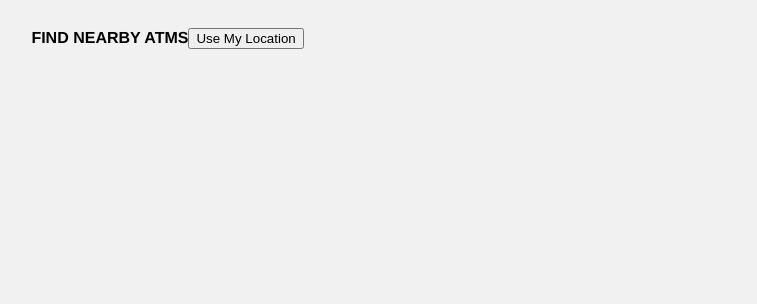
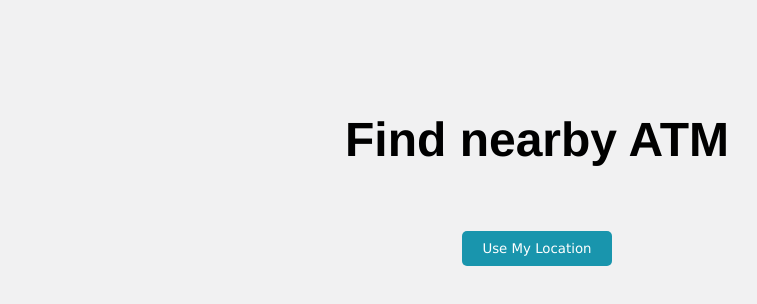
Before and after one commit to jevtovic-nemanja/ATMs-Nearby, a website built with webpack: page src/index.html in a window 1280 px wide. Both pictures are taken after a click on the button "Use My Location". Shown: the whole page, without its empty margins (103-860 px from the left). Built offline with nearby package versions, Linux system fonts and the light colour scheme; no server answers.

Commit message:
style user interface

```diff
--- a/src/modules/mainPage/userInterface/userInterface.js
+++ b/src/modules/mainPage/userInterface/userInterface.js
@@ -5,13 +5,14 @@ import "./userInterface.css";
 
 export const displayInterface = () => {
     const app = document.querySelector(".app");
-    const userInterface = document.createElement("div");
+    const uiContainer = document.createElement("div");
     const message = document.createElement("h4");
     const findButton = document.createElement("button");
     const interfaceErrorContainer = document.createElement("div");
     const listContainer = document.createElement("div");
 
-    message.textContent = "FIND NEARBY ATMS";
+    uiContainer.classList.add("ui-container");
+    message.textContent = "Find nearby ATM";
     message.classList.add("title");
     findButton.textContent = "Use My Location";
     findButton.classList.add("btn-find");
@@ -19,7 +20,13 @@ export const displayInterface = () => {
     listContainer.classList.add("list-container");
 
     findButton.addEventListener("click", getUserLocationData);
+    findButton.addEventListener("click", changeUIPosition);
 
-    appendChildren(userInterface, message, findButton, interfaceErrorContainer);
-    appendChildren(app, userInterface, listContainer);
+    appendChildren(uiContainer, message, findButton, interfaceErrorContainer);
+    appendChildren(app, uiContainer, listContainer);
 };
+
+const changeUIPosition = () => {
+    const userInterface = document.querySelector(".ui-container");
+    userInterface.classList.add("ui-container-top");
+};
--- a/src/modules/mainPage/userInterface/userInterface.scss
+++ b/src/modules/mainPage/userInterface/userInterface.scss
@@ -1,13 +1,46 @@
-.title {
-    font-family: "Helvetica", sans-serif;
-    font-weight: 900;
-    display: inline-block;
+.ui-container {
+    position: relative;
+    top: 25vh;
+    display: grid;
+
+    .title {
+        font-family: "Helvetica", sans-serif;
+        font-weight: 900;
+        font-size: 1.7em;
+        text-align: center;
+
+        @media screen and (min-width: 576px) {
+            font-size: 36px;
+        }
+
+        @media screen and (min-width: 768px) {
+            font-size: 48px;
+        }
+    }
+
+    .btn-find {
+        background-color: #1995ad;
+        border-radius: 5px;
+        color: white;
+        font-family: "Verdana";
+        padding: 10px 20px;
+        text-decoration: none;
+        cursor: pointer;
+        border: none;
+        margin: auto auto;
+    }
+
+    .btn-find:hover {
+        background-color: #16859c;
+    }
+
+    .btn-find:active {
+        position: relative;
+        top: 1px;
+    }
 }
 
-.find-button {
-    background-color: greenyellow;
+.ui-container-top {
+    transition: transform 0.5s;
+    transform: translate(0, -20vh);
 }
-
-.find-button:focus {
-    box-shadow: none;
-}
```
Also changed, not shown: src/modules/mainPage/userInterface/userInterface.css.
